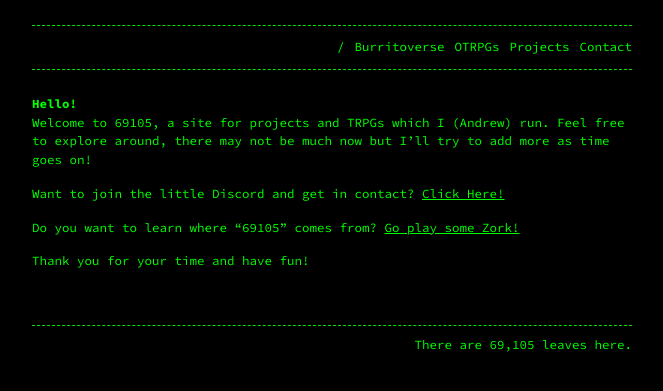
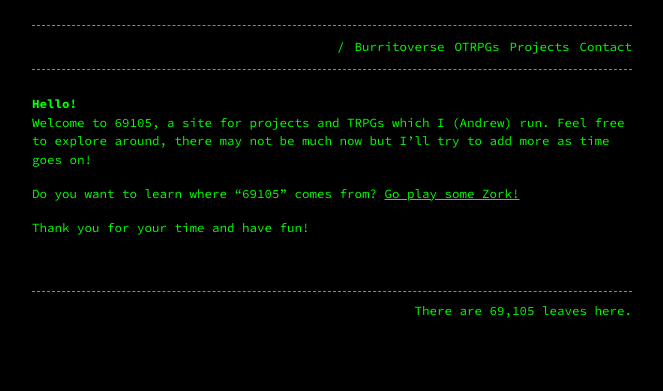
Before and after one commit to Terwilliger69105/69105.github.io, a Jekyll site: the page built from index.md, in a window 1280 px wide. Shown: the top 391 px of the page, without its empty margins (308-971 px from the left). Built offline with Jekyll 4.4.1, drawn with Linux system fonts in a browser that asks for light colours.

Commit message:
Update index.md

```diff
--- a/index.md
+++ b/index.md
@@ -7,8 +7,6 @@ layout: home
 
 Welcome to 69105, a site for projects and TRPGs which I (Andrew) run. Feel free to explore around, there may not be much now but I'll try to add more as time goes on!
 
-Want to join the little Discord and get in contact? [Click Here!](https://discord.gg/sHaDpWjqvD)
-
 Do you want to learn where "69105" comes from? [Go play some Zork!](https://www.pcjs.org/software/pcx86/game/infocom/zork1/)
 
 Thank you for your time and have fun!
```
